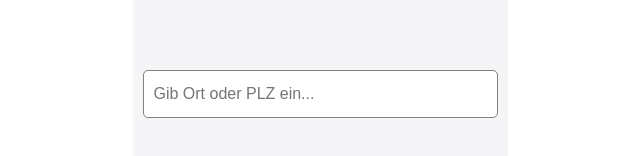
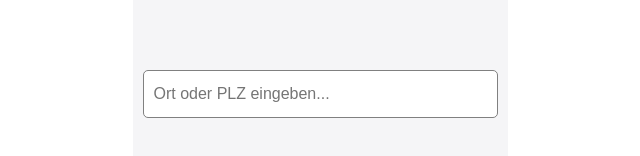
Before and after one commit to JulianBlohm/capstone-project, a React (Create React App) app: page / in a window 1280 px wide. Shown: the part 244-400 px from the top of the page, without its empty margins (320-960 px from the left). Built offline with nearby package versions, Linux system fonts and the light colour scheme.

Commit message:
Clean up code

```diff
--- a/src/ResultPage.js
+++ b/src/ResultPage.js
@@ -24,20 +24,15 @@ function ResultPage({countyData, resetSearch}) {
                 }
                 <h3>Die 7-Tage-Inzidenz <br/> liegt bei {countyData.incidence}. </h3>
                 <span>Daten vom {countyData.last_update}</span>
-
             </section>
             <section className="information-wrapper">
                 <a href="https://www.bundesregierung.de/breg-de/themen/coronavirus/corona-bundeslaender-1745198">
                     <Button text="Regeln der Bundesländer"/>
                 </a>
-
                 <a href="https://www.bundesregierung.de/breg-de/themen/coronavirus/corona-massnahmen-1734724">
                     <Button text="FAQ Bundesregierung.de"/>
                 </a>
-
-
                 <Button text="Neue Suche" onClick={resetSearch}/>
-
             </section>
         </ResultPageStyled>
     )
--- a/src/components/Form.js
+++ b/src/components/Form.js
@@ -24,7 +24,7 @@ return (
                 <Input
                     value={userInput}
                     onChange= {handleChange}
-                    placeholderText="Gib Ort oder PLZ ein..."/>
+                    placeholderText="Ort oder PLZ eingeben..."/>
                 <span>{errorMessage}</span>
                 <Button text="Suchen"/>
             </FormStyled>
```
